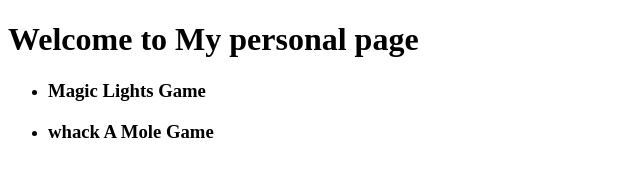
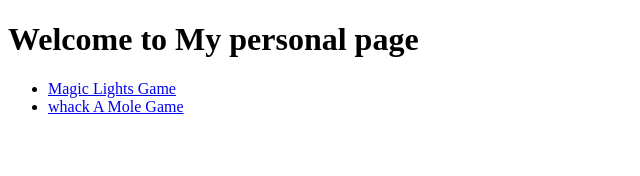
Before and after one commit to surendra1233/surendra1233.github.io, a plain HTML site: page index.html in a window 1280 px wide. Shown: the whole page, without its empty margins (0-640 px from the left). Drawn offline with Linux system fonts and the light colour scheme.

Commit message:
added links

```diff
--- a/index.html
+++ b/index.html
@@ -8,8 +8,8 @@
     <body>
         <h1> Welcome to My personal page</h1>
         <ul>
-            <li><h3 href="./magic_lights/index.html"> Magic Lights Game </h3></li>
-            <li><h3 href="./whac_a_mole/index.html"> whack A Mole Game </h3></li>
+            <li><a href="./magic_lights/index.html"> Magic Lights Game </a></li>
+            <li><a href="./whac_a_mole/index.html"> whack A Mole Game </a></li>
         </ul>
     </body>
 </html>
```
